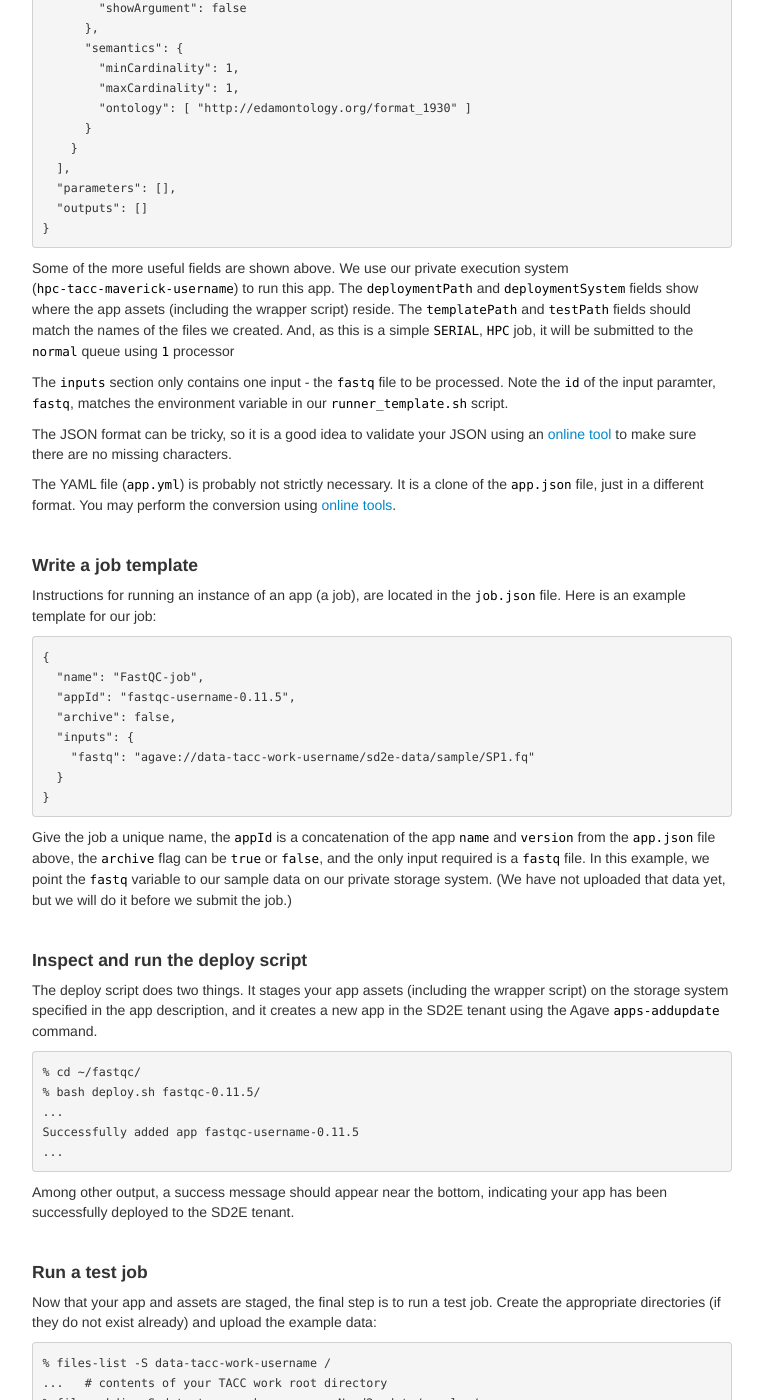
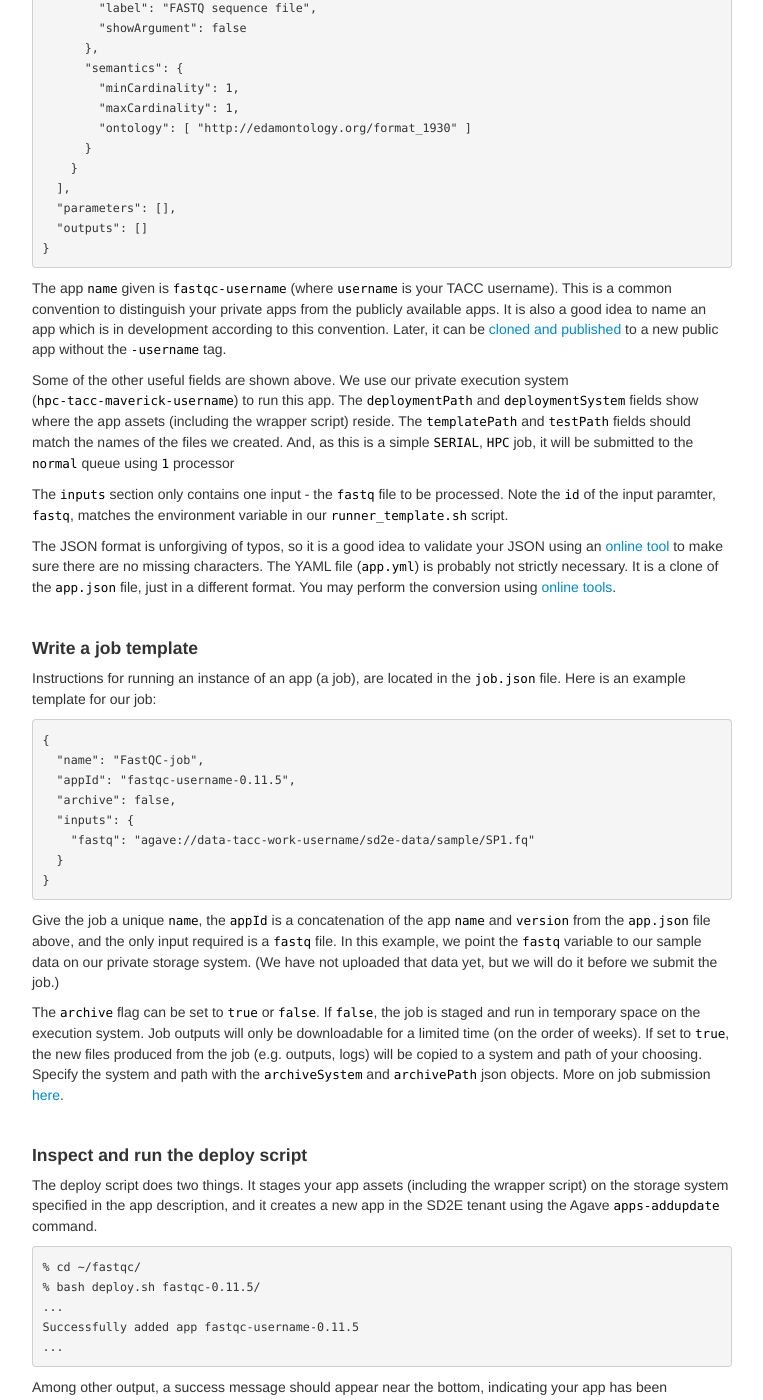
Before and after one commit to SD2E/api-user-guide, a Jekyll site: the page built from docs/create_application_04.md, in a window 1280 px wide and 1400 px high, scrolled down 1540 px. Shown: the whole window, without its empty margins (258-1021 px from the left). Built offline with Jekyll 4.4.1, drawn with Linux system fonts in a browser that asks for light colours; some of the changed text lies outside the part shown.

````diff
--- a/docs/create_application_04.md
+++ b/docs/create_application_04.md
@@ -4,8 +4,8 @@ title: Create Custom Applications
 tagline: Add your app to the SD2E tenant
 ---
 
-At this stage, most of the files are ready to go. Your directory structure
-should be similar to:
+At this stage, most of the files that form the Agave app bundle are ready to go.
+Your directory structure should be similar to:
 ```
 fastqc/
 ├── Dockerfile                 # done !
@@ -93,7 +93,13 @@ to contain the following:
 }
 ```
 
-Some of the more useful fields are shown above. We use our private execution
+The app `name` given is `fastqc-username` (where `username` is your TACC username).
+This is a common convention to distinguish your private apps from the publicly
+available apps. It is also a good idea to name an app which is in development
+according to this convention. Later, it can be [cloned and published](share_application.md)
+to a new public app without the `-username` tag.
+
+Some of the other useful fields are shown above. We use our private execution
 system (`hpc-tacc-maverick-username`) to run this app. The `deploymentPath` and
 `deploymentSystem` fields show where the app assets (including the wrapper
 script) reside. The `templatePath` and `testPath` fields should match the names
@@ -104,11 +110,9 @@ The `inputs` section only contains one input - the `fastq` file to be processed.
 Note the `id` of the input paramter, `fastq`, matches the environment variable
 in our `runner_template.sh` script.
 
-The JSON format can be tricky, so it is a good idea to validate your JSON using
+The JSON format is unforgiving of typos, so it is a good idea to validate your JSON using
 an [online tool](https://jsonlint.com/) to make sure there are no missing
-characters.
-
-The YAML file (`app.yml`) is probably not strictly necessary. It is a clone of
+characters. The YAML file (`app.yml`) is probably not strictly necessary. It is a clone of
 the `app.json` file, just in a different format. You may perform the
 conversion using [online tools](https://www.json2yaml.com/).
 
@@ -129,11 +133,18 @@ Instructions for running an instance of an app (a job), are located in the
 }
 ```
 
-Give the job a unique name, the `appId` is a concatenation of the app `name` and
-`version` from the `app.json` file above, the `archive` flag can be `true` or
-`false`, and the only input required is a `fastq` file. In this example, we point
+Give the job a unique `name`, the `appId` is a concatenation of the app `name` and
+`version` from the `app.json` file above,
+and the only input required is a `fastq` file. In this example, we point
 the `fastq` variable to our sample data on our private storage system. (We have
 not uploaded that data yet, but we will do it before we submit the job.)
+
+The `archive` flag can be set to `true` or `false`. If `false`, the job is staged
+and run in temporary space on the execution system. Job outputs will only be
+downloadable for a limited time (on the order of weeks). If set to `true`, the
+new files produced from the job (e.g. outputs, logs) will be copied to a
+system and path of your choosing. Specify the system and path with the `archiveSystem`
+and `archivePath` json objects. More on job submission [here](http://developer.agaveapi.co/#job-submission).
 
 
 <br>
@@ -157,9 +168,9 @@ your app has been successfully deployed to the SD2E tenant.
 <br>
 #### Run a test job
 
-Now that your app and assets are staged, the final step is to run a test job.
-Create the appropriate directories (if they do not exist already) and upload
-the example data:
+Now that your app and assets are staged, the final steps are to stage your sample
+data and to run a test job. Create the appropriate directories (if they do not
+exist already) and upload the example data:
 ```
 % files-list -S data-tacc-work-username /
 ...   # contents of your TACC work root directory
@@ -170,8 +181,9 @@ Uploading example/SP1.fq...
 ######################################################################## 100.0%
 ```
 
-The `job.json` prepared earlier refers to that path and filename already, so go
-ahead and run the test with the `jobs-submit` command:
+Make sure the Agave storage system, the path name, and the file name match those
+specified in the `job.json` file. When ready, run the test with the `jobs-submit`
+command:
 ```
 % cd ~/fastqc/fastqc-0.11.5/
 % jobs-submit -F job.json
@@ -199,8 +211,12 @@ Job completed. Skipping archiving at user request.
 3305694762687393305-242ac11b-0001-007 FINISHED
 ```
 
-Once the job has reached `FINISHED` status, download and inspect the ouput:
+*Tip: '`jobs-history -W JOBID`' will follow the progress in real time, similar to '`tail -f`'.*
+
+Once the job has reached `FINISHED` status, you can list the contents of the job
+directory, or download and inspect the ouput on your local machine:
 ```
+% jobs-output-list 3305694762687393305-242ac11b-0001-007
 % jobs-output-get -r 3305694762687393305-242ac11b-0001-007
 ```
 
````
Also changed, not shown: other parts of docs/create_application_04.md (+2 -2 lines), docs/create_application.md (+4 -4 lines), docs/create_application_01.md (+17 -17 lines), docs/create_application_02.md (+22 -16 lines), docs/create_application_03.md (+10 -12 lines).
